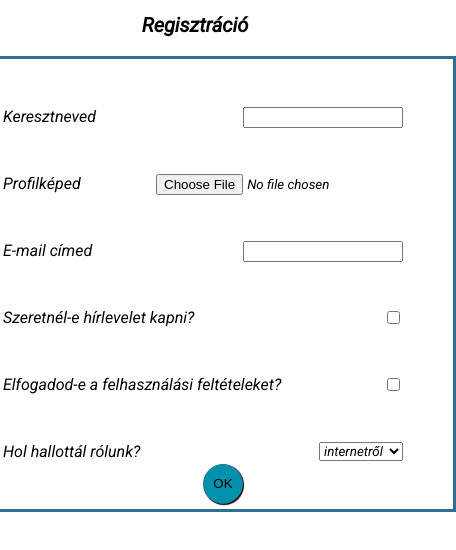
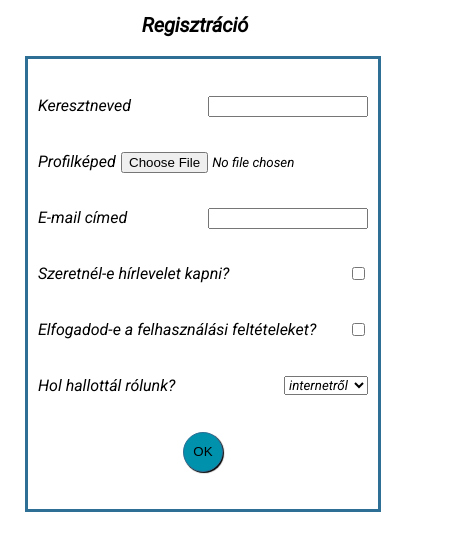
Before and after one commit to KacagoHollo/w7-practices, a plain HTML site: page index.html in a window 390 px wide. Shown: the whole page, 456 px wide, since content can reach past the window. Drawn offline with Linux system fonts and the light colour scheme.

Commit message:
Button change + media

```diff
--- a/style.css
+++ b/style.css
@@ -41,9 +41,7 @@ select {
 }
 
 button {
-  position: absolute;
-  bottom: 5px;
-  left: 250px;
+  margin: 0 auto;
 
   width: 40px;
   height: 40px;
@@ -54,3 +52,16 @@ button {
 
   box-shadow: 1px 1px 1px black;
 }
+
+@media screen and (max-width: 550px) {
+  form#form {
+    max-width: 350px;
+  }
+  label {
+    margin-left: 10px;
+  }
+  input,
+  select {
+    right: 10px;
+  }
+}
```
